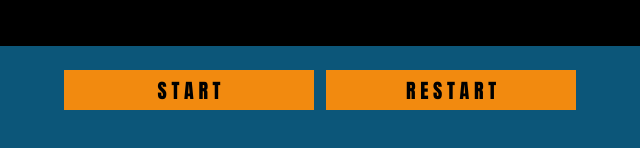
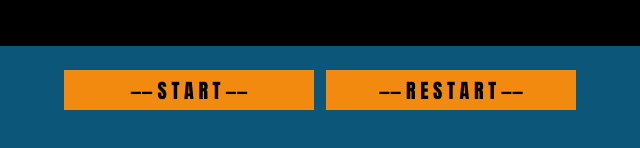
Before and after one commit to jelisharbb/Shooter-Game, a plain HTML site: page index.html in a window 1280 px wide. Shown: the part 654-802 px from the top of the page, 320-960 px from the left. Drawn offline with Linux system fonts and the light colour scheme.

Commit message:
Adjusted the text in the buttons.

```diff
--- a/index.html
+++ b/index.html
@@ -13,8 +13,8 @@
     <canvas id="canvas1"></canvas>
 
     <div id="buttonContainer">
-      <button id="start">S T A R T</button>
-      <button id="restart">R E S T A R T</button>
+      <button id="start">—— S T A R T ——</button>
+      <button id="restart">—— R E S T A R T ——</button>
     </div>
 
     <script src="script.js"></script>
```
